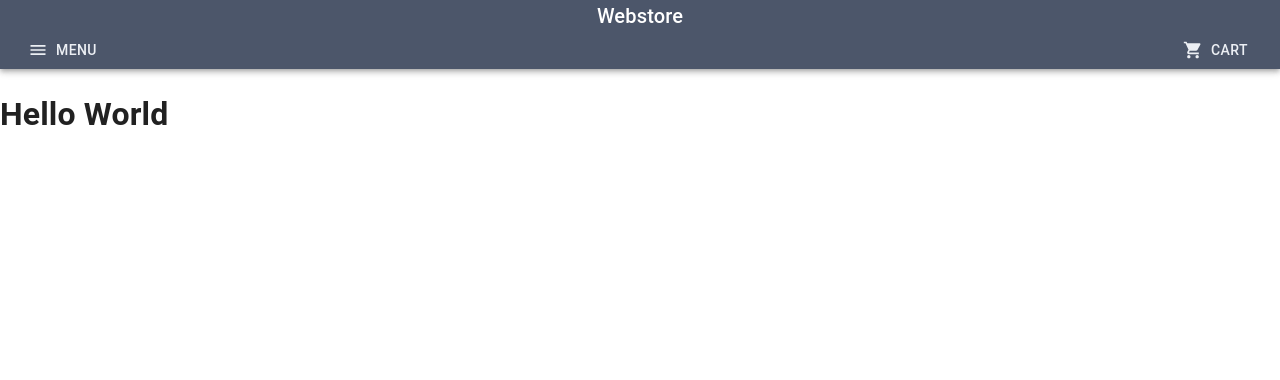
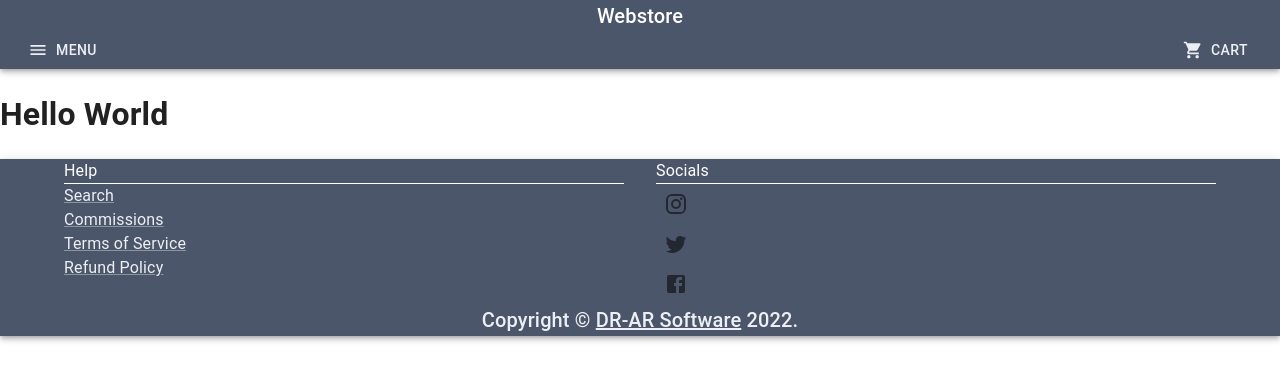
Before and after one commit to DR-AR/webstore, a React app: page / in a window 1280 px wide. Shown: the top 380 px of the page. Built offline with nearby package versions, Linux system fonts and the light colour scheme.

Commit message:
Add footer

```diff
--- /dev/null
+++ b/src/components/Footer.tsx
@@ -0,0 +1,83 @@
+import React from "react";
+import { Container, Grid, Box } from "@mui/material";
+import AppBar from "@mui/material/AppBar";
+import Typography from "@mui/material/Typography";
+import Link from "@mui/material/Link";
+import Stack from "@mui/material/Stack";
+import IconButton from "@mui/material/IconButton";
+import FacebookIcon from "@mui/icons-material/Facebook";
+import TwitterIcon from "@mui/icons-material/Twitter";
+import InstagramIcon from "@mui/icons-material/Instagram";
+
+function Footer() {
+  return (
+    <footer>
+        <AppBar
+        position="static"
+        color="secondary"
+        >
+        <Container maxWidth="lg">
+            <Stack>
+                <Grid container spacing={4}>
+                <Grid item xs={12} sm={6}>
+                    <Box borderBottom={1}>Help</Box>
+                    <Box>
+                    <Link href="#">Search</Link>
+                    </Box>
+                    <Box>
+                    <Link href="#">Commissions</Link>
+                    </Box>
+                    <Box>
+                    <Link href="#">Terms of Service</Link>
+                    </Box>
+                    <Box>
+                    <Link href="#">Refund Policy</Link>
+                    </Box>
+                </Grid>
+                <Grid item xs={12} sm={6}>
+                    <Box borderBottom={1}>Socials</Box>
+                    <Box>
+                    <IconButton>
+                        <InstagramIcon />
+                    </IconButton>
+                    </Box>
+                    <Box>
+                    <IconButton>
+                        <TwitterIcon />
+                    </IconButton>
+                    </Box>
+                    <Box>
+                    <IconButton>
+                        <FacebookIcon />
+                    </IconButton>
+                    </Box>
+                </Grid>
+                </Grid>
+                {/* TODO: ADD EMAIL ENTRY FOR NEWSLETTER */}
+                <Grid container direction="row" justifyContent="center" alignItems="center">
+                    <Typography
+                        variant="h6"
+                        align="center"
+                        color="primary">
+                        {"Copyright © "}
+                        <Link
+                            sx={{
+                                pointerEvents: "all"
+                            }}
+                            href="https://github.com/DR-AR"
+                            color="inherit"
+                            target="_blank"
+                            rel="noopener noreferrer">
+                            DR-AR Software
+                        </Link>{" "}
+                        {new Date().getFullYear()}
+                        {"."}
+                    </Typography>
+                </Grid>
+            </Stack>
+        </Container>
+        </AppBar>
+    </footer>
+  );
+}
+export default Footer;
--- a/src/index.tsx
+++ b/src/index.tsx
@@ -4,11 +4,13 @@ import CssBaseline from "@mui/material/CssBaseline";
 import ThemeProvider from "@mui/material/styles/ThemeProvider";
 import { lightTheme } from "./style/theme";
 import Navbar from "./components/Navbar";
+import Footer from "./components/Footer";
 
 const App = () => (
   <ThemeProvider theme={lightTheme}>
     <Navbar/>
     <h1>Hello World</h1>
+    <Footer/>
   </ThemeProvider>
 );
 
```
